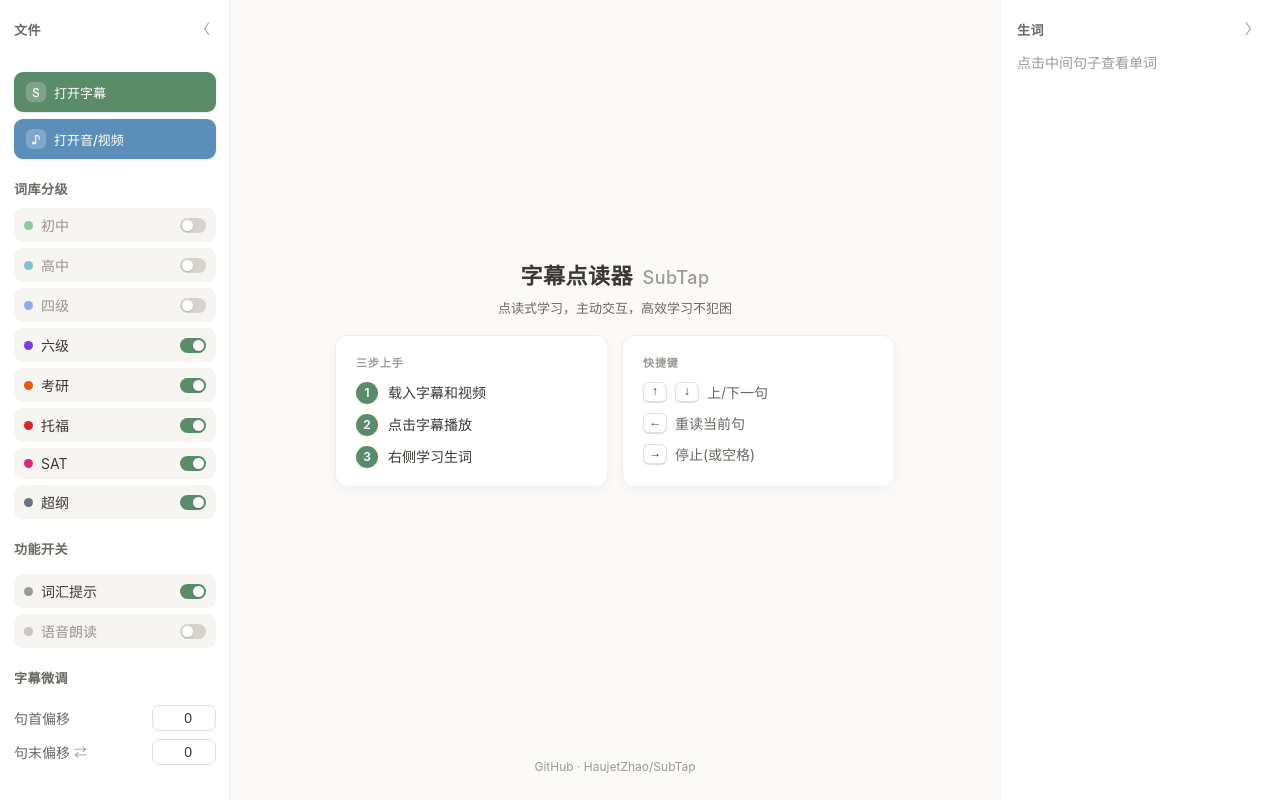
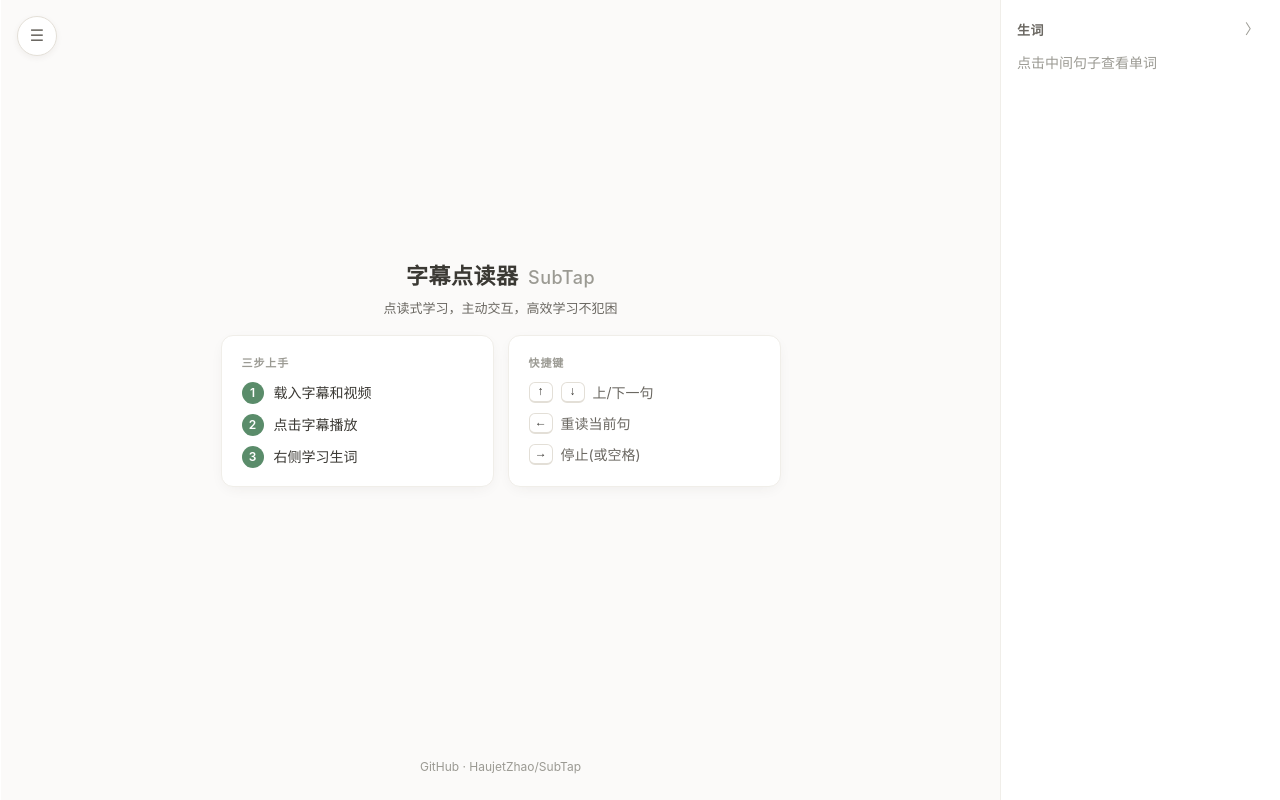
Before and after one commit to HaujetZhao/SubTap, a Vue app: page / in a window 1280 px wide. Built offline with nearby package versions, Linux system fonts and the light colour scheme.

Commit message:
feat(ui): 左右栏按宽度自动收展(1280/950 matchMedia change 重置)

```diff
--- a/src/App.vue
+++ b/src/App.vue
@@ -38,19 +38,14 @@ const isPlaying = ref(false);
 const mediaName = ref('');
 const mediaKind = ref(null); // 'video' | 'audio' | null
 
-// 双栏折叠状态(localStorage 持久化)。collapsed=true → 该栏不可见。
-const LS_KEY = 'subtap-panels';
-function loadPanels() {
-  try { return JSON.parse(localStorage.getItem(LS_KEY) || '{}'); }
-  catch { return {}; }
-}
-const _saved = loadPanels();
-const leftCollapsed  = ref(_saved.leftCollapsed  ?? false);
-const rightCollapsed = ref(_saved.rightCollapsed ?? false);
-watch([leftCollapsed, rightCollapsed], ([l, r]) => {
-  try { localStorage.setItem(LS_KEY, JSON.stringify({ leftCollapsed: l, rightCollapsed: r })); }
-  catch { /* 隐私模式等忽略 */ }
-});
+// 双栏折叠:由视窗宽度自动驱动。手动折叠/FAB/快捷键=临时覆盖,
+// 跨临界点(1280/950)由 matchMedia change 重置回自动态,无需覆盖标志位。
+const mqlLeftCollapse  = window.matchMedia('(max-width: 1280px)');
+const mqlRightCollapse = window.matchMedia('(max-width: 950px)');
+const leftCollapsed  = ref(mqlLeftCollapse.matches);
+const rightCollapsed = ref(mqlRightCollapse.matches);
+mqlLeftCollapse .addEventListener('change', () => { leftCollapsed.value  = mqlLeftCollapse.matches; });
+mqlRightCollapse.addEventListener('change', () => { rightCollapsed.value = mqlRightCollapse.matches; });
 
 // 断点感知:左栏 overlay(≤1100)、右栏 overlay(≤768)。change 时更新 ref 驱动模板。
 const mqlLeft  = window.matchMedia(`(max-width: 1100px)`);
```
